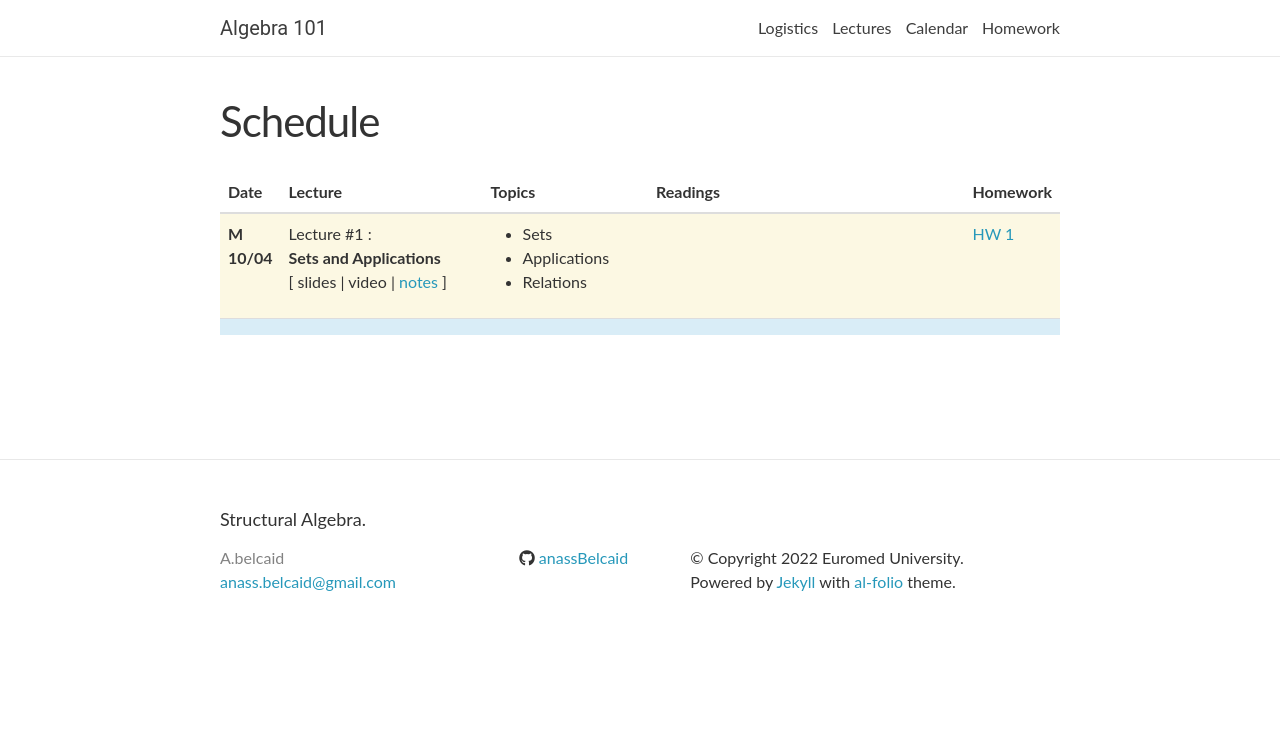
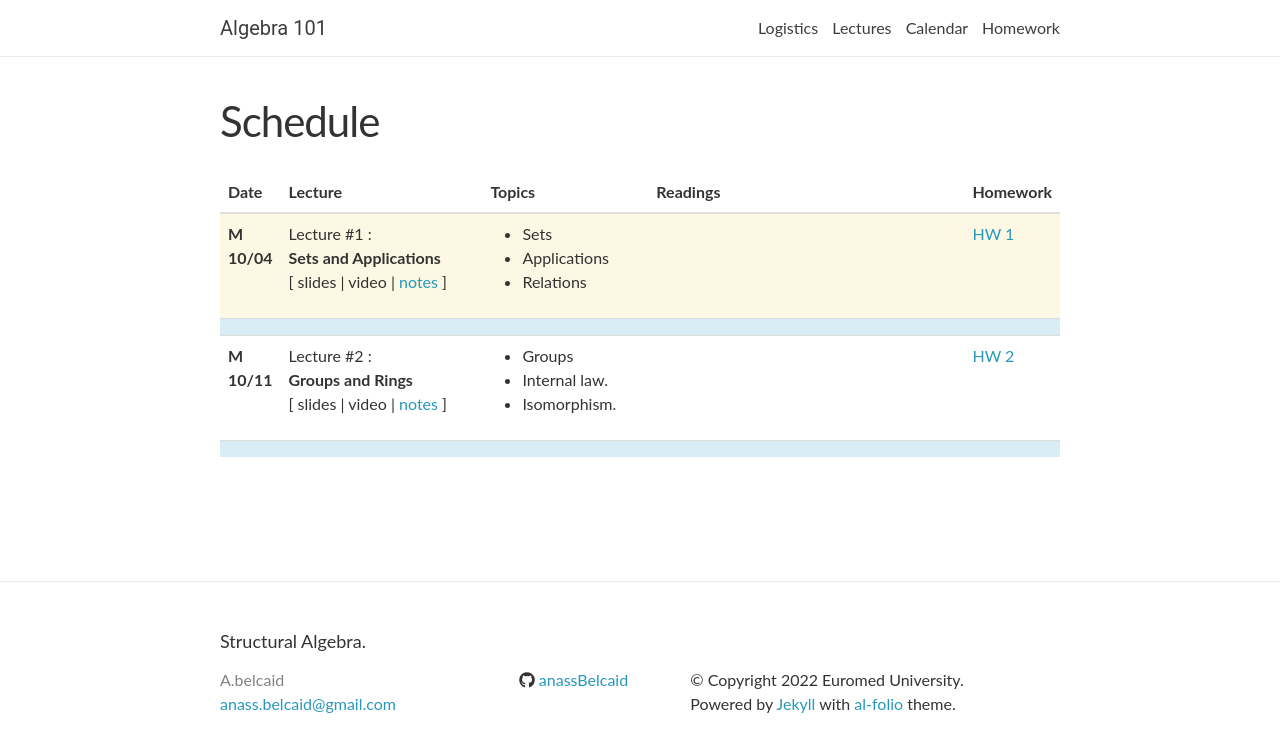
Before and after one commit to anassBelcaid/algebra, a Jekyll site: the page built from _pages/lectures.md, in a window 1280 px wide. Shown: the top 752 px of the page. Built offline with Jekyll 4.4.1, drawn with Linux system fonts in a browser that asks for light colours; nearby versions of some CDN libraries; comment, search, counter and statistics services are not loaded; some of the changed lines change nothing that is shown.

Commit message:
[Groups and Rings] Hope the links are correct

```diff
--- a/_data/lectures.yml
+++ b/_data/lectures.yml
@@ -4,7 +4,7 @@
     <strong> Sets and Applications</strong>
   slides:
   # notes: https://anassbelcaid.github.io/CS311/overview/
-  notes : https://anassbelcaid.github.io/algebra/slides/01_ensembles/01_ensembles.pdf/
+  notes : https://anassbelcaid.github.io/algebra/slides/01_ensembles/01_ensembles.pdf
   readings:
   topics:
     - Sets
@@ -14,32 +14,23 @@
     <a href="https://anassbelcaid.github.io/algebra/homeworks/01_ensembles/01_ensembles.pdf"> HW 1  </a>
 -
 
-# - date: M 10/11
-#   lecturer:
-#   title: >
-#     <strong>C++ Inheritance </strong>
-#   slides:
-#   video:
-#   # notes : http://127.0.0.1:4000/inheritance/
-#   notes : https://anassbelcaid.github.io/CS311/inheritance/
-#   readings:
-#     - G Chapter 10.
-#     - <a href="https://en.wikipedia.org/wiki/C%2B%2B11#Object_construction_improvement"> C++ Inheritance Spec</a>
-#     - <a href="https://www.tutorialspoint.com/uml/uml_class_diagram.htm"> Class Diagram Tutorial</a>
-#     - <a href="https://www.learncpp.com/cpp-tutorial/constructors-and-initialization-of-derived-classes"> More on Constructors </a>
-#     - <a href="https://data-flair.training/blogs/inheritance-in-cpp"> Types of Inheritance </a>
+- date: M 10/11
+  lecturer:
+  title: >
+    <strong>Groups and Rings </strong>
+  slides:
+  video:
+  # notes : http://127.0.0.1:4000/inheritance/
+  notes : https://anassbelcaid.github.io/algebra/slides/02_groupes/02_groupes.pdf
+  readings:
+  topics:
+    - Groups
+    - Internal  law.
+    - Isomorphism.
+  homework:
+    <a href="https://anassbelcaid.github.io/algebra/homeworks/02_groupes/02_groupes.pdf"> HW 2  </a>
 
-#     # - Bagnell. <a href="http://www.ri.cmu.edu/publication_view.html?pub_id=7891" target="_blank">An Invitation to Imitation</a>
-#     # - Bojarski et al. <a href="https://arxiv.org/abs/1604.07316" target="_blank">End to End Learning for Self-Driving Cars</a>
-#     # - Bansal et al. <a href="https://arxiv.org/abs/1812.03079" target="_blank">ChauffeurNet&#58; Learning to Drive by Imitating the Best and Synthesizing the Worst</a>
-#     # - De Haan et al. <a href="https://arxiv.org/abs/1905.11979" target="_blank">Causal Confusion in Imitation Learning</a>
-#   topics:
-#     - Inheritance
-#     - Special keys
-#     - Drawbacks
-#   homework:
-#     <a href="https://anassbelcaid.github.io/CS311/hslaimages/"> HSLA Images </a>
-
+-
 
 # - date: M 10/18
 #   lecturer:
```
Also changed, not shown: 1 other file.
